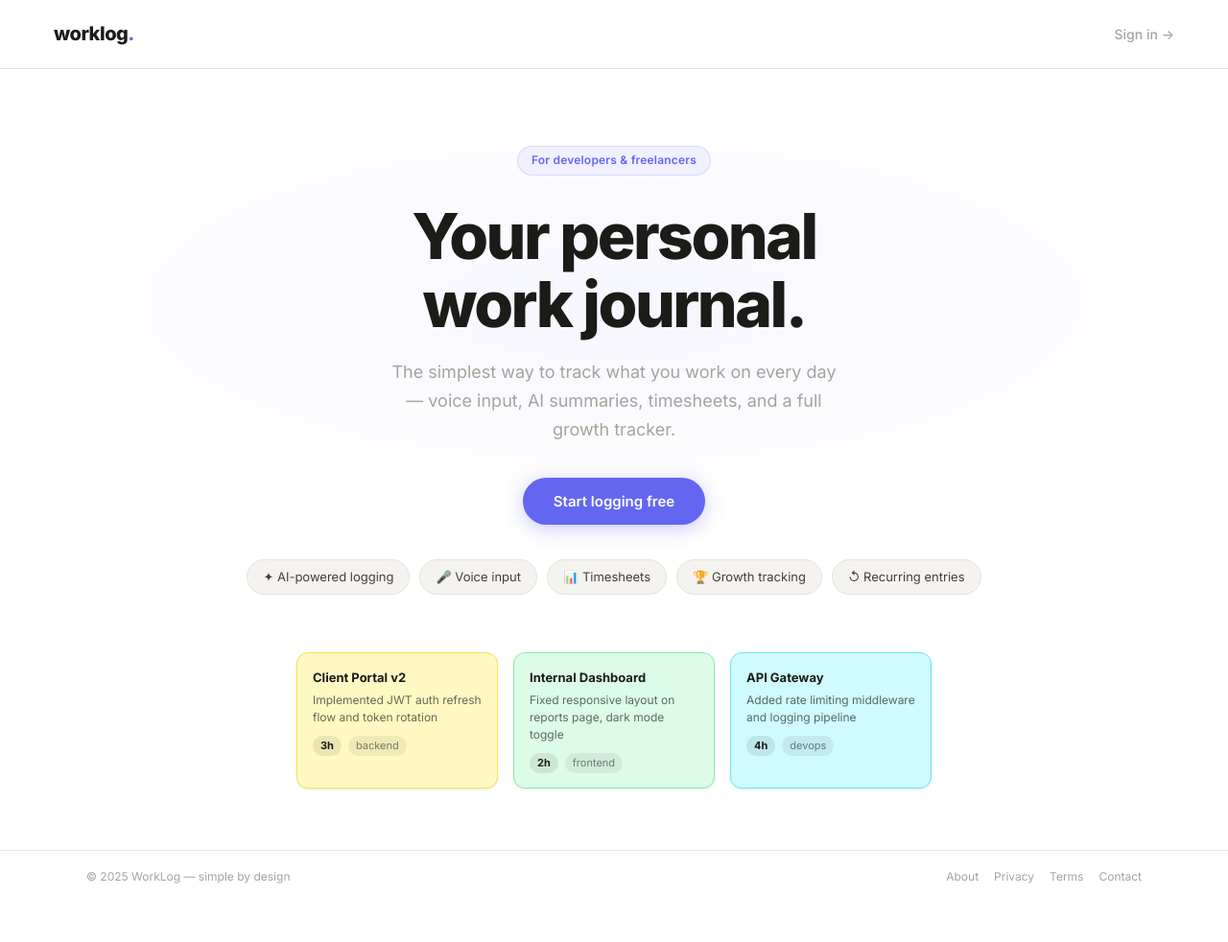
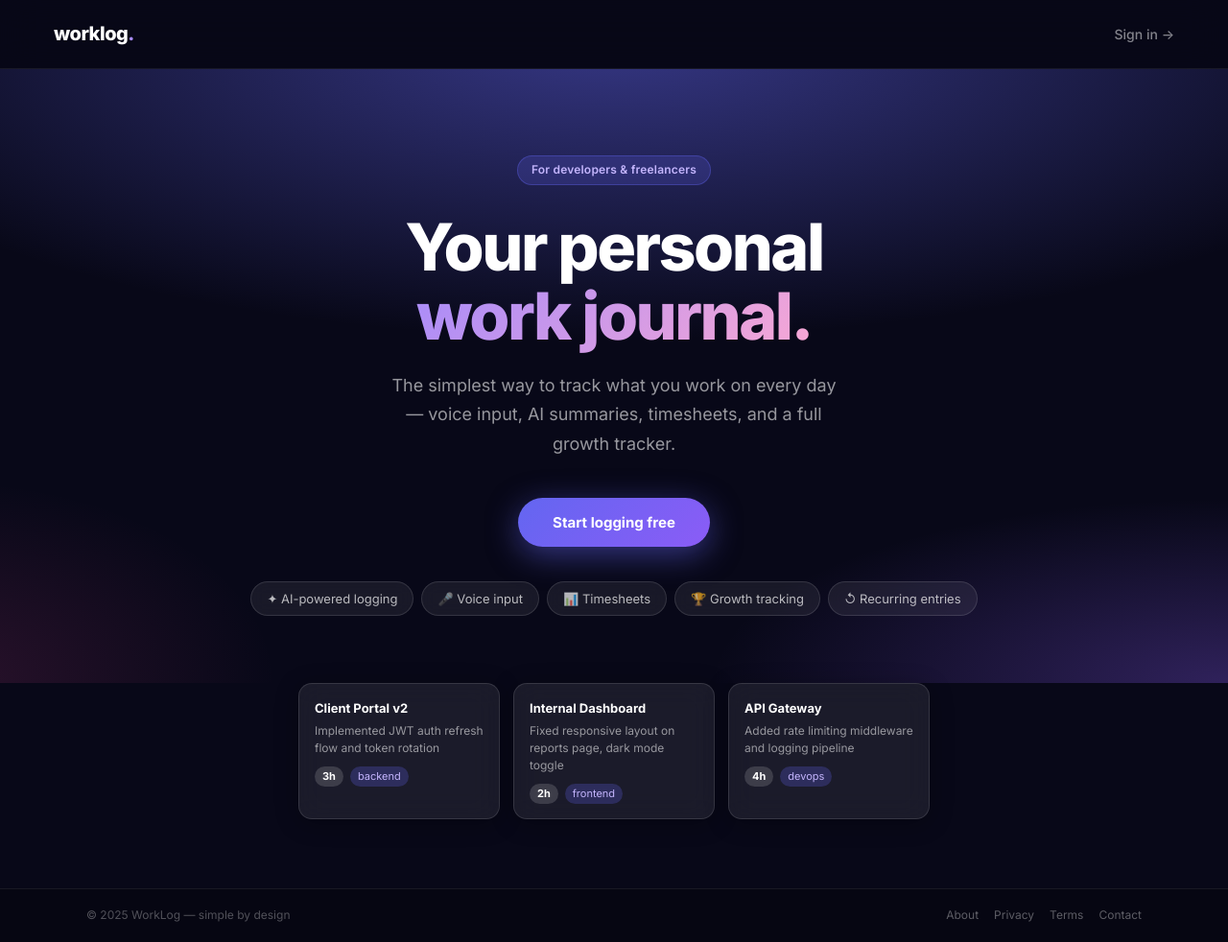
Before and after one commit to zaintahir5121/ZainPortfolio, an ASP.NET Core app: page / in a window 1280 px wide. Shown: the whole page at 96% size. Before the commit the page ends 921 px from the top, so only its background shows below. Run offline with ASP.NET Core 8, Linux system fonts and the light colour scheme; the project's own start-up code is not run, and a stand-in starts its controllers and pages; some libraries are stand-ins or nearby versions.

Commit message:
Redesign to 3D elevated design system
- Background: light lavender (#eeeeff) with fixed gradient mesh (indigo + purple)
- Top nav: glass morphism (backdrop-filter: blur 24px, tinted border + shadow)
- Cards: layered 3D shadows with indigo tint, lift + deepen on hover
- Capture bar: floating 3D shadow, glow on focus
- Capture submit button: gradient (indigo→purple) with glow shadow
- Landing page: dark hero (#080818) with aurora radial gradients
- Landing h1: gradient text ("work journal" → purple-to-pink gradient)
- Landing CTA: gradient button with deep glow shadow
- Feature pills: dark glass (backdrop-filter)
- Preview cards: dark glass cards on the hero
- Login page: dark gradient background, white card with deep elevation shadow
- Login button: gradient with hover glow
- Growth Hub panels: elevated 3D shadows
- Achievement/Learning/Experience cards: floating cards with hover lift
- btn-primary: gradient throughout
- All hover states: translateY(-4px) lift with deeper shadow

https://claude.ai/code/session_01FfSWPbQPnkAKWCutiknqef

```diff
--- a/worklog-mvc/Views/Home/Index.cshtml
+++ b/worklog-mvc/Views/Home/Index.cshtml
@@ -27,7 +27,7 @@
   <div class="l-hero">
     <div class="l-eyebrow">For developers &amp; freelancers</div>
 
-    <h1>Your personal<br>work journal.</h1>
+    <h1>Your personal<br><em>work journal.</em></h1>
 
     <p class="l-sub">
       The simplest way to track what you work on every day —
--- a/worklog-mvc/wwwroot/css/site.css
+++ b/worklog-mvc/wwwroot/css/site.css
@@ -1,18 +1,18 @@
-/* WorkLog — minimal personal journal, top-nav layout */
+/* WorkLog — 3D elevated design */
 
 *, *::before, *::after { box-sizing: border-box; margin: 0; padding: 0; }
 
 :root {
-  --bg:        #f9f8f6;
+  --bg:        #eeeeff;
   --white:     #ffffff;
-  --surface:   #f4f3f0;
-  --text:      #1c1b18;
-  --text-2:    #44403c;
-  --muted:     #a8a29e;
-  --faint:     #ede9e4;
-  --line:      #e7e3dc;
+  --surface:   #e8e8ff;
+  --text:      #0f0e2a;
+  --text-2:    #3b3a5c;
+  --muted:     #8888aa;
+  --faint:     #e4e4ff;
+  --line:      #dddeff;
   --accent:    #6366f1;
-  --accent-bg: rgba(99,102,241,.08);
+  --accent-bg: rgba(99,102,241,.1);
   --accent-2:  #8b5cf6;
   --red:       #ef4444;
   --c0: #fef9c3; --c0b: #fde047;
@@ -22,13 +22,29 @@
   --c4: #ede9fe; --c4b: #c4b5fd;
   --c5: #fce7f3; --c5b: #f9a8d4;
   --c6: #ffedd5; --c6b: #fdba74;
-  --r: 8px;
+  --r: 10px;
   --font: 'Inter', -apple-system, BlinkMacSystemFont, sans-serif;
-  --sh-sm: 0 1px 3px rgba(0,0,0,.06),0 1px 2px rgba(0,0,0,.04);
-  --sh:    0 4px 16px rgba(0,0,0,.08),0 2px 4px rgba(0,0,0,.04);
+  --sh-sm: 0 1px 3px rgba(99,102,241,.07), 0 2px 8px rgba(99,102,241,.05);
+  --sh:    0 4px 20px rgba(99,102,241,.12), 0 2px 6px rgba(99,102,241,.06);
+  --sh-lg: 0 8px 40px rgba(99,102,241,.16), 0 2px 8px rgba(99,102,241,.08);
+  --sh-3d: 0 1px 2px rgba(0,0,0,.04),
+           0 4px 16px rgba(99,102,241,.1),
+           0 10px 32px rgba(99,102,241,.07),
+           0 0 0 1px rgba(99,102,241,.05);
+  --sh-3d-hover: 0 2px 4px rgba(0,0,0,.04),
+                 0 8px 28px rgba(99,102,241,.16),
+                 0 20px 52px rgba(99,102,241,.11),
+                 0 0 0 1px rgba(99,102,241,.07);
 }
 
-html, body { height:100%; font-family:var(--font); color:var(--text); background:var(--bg); font-size:14px; line-height:1.55; -webkit-font-smoothing:antialiased; }
+html, body {
+  height:100%; font-family:var(--font); color:var(--text);
+  background:var(--bg); font-size:14px; line-height:1.55; -webkit-font-smoothing:antialiased;
+  background-image:
+    radial-gradient(ellipse 70% 50% at -5% 0%, rgba(99,102,241,.12) 0%, transparent 60%),
+    radial-gradient(ellipse 60% 50% at 105% 100%, rgba(139,92,246,.09) 0%, transparent 55%);
+  background-attachment:fixed;
+}
 a { color:inherit; text-decoration:none; }
 button { font-family:var(--font); cursor:pointer; }
 .hidden { display:none !important; }
@@ -289,34 +310,51 @@ button { font-family:var(--font); cursor:pointer; }
 @keyframes fadeup { from { transform:translateY(10px); opacity:0; } to { transform:translateY(0); opacity:1; } }
 
 /* ═══ LANDING ═══ */
-.landing { min-height:100vh; display:flex; flex-direction:column; background:var(--white); }
-.l-nav { display:flex; align-items:center; justify-content:space-between; padding:20px 56px; border-bottom:1px solid var(--line); }
-.l-logo { font-size:20px; font-weight:800; letter-spacing:-.5px; }
-.l-logo span { color:var(--accent); }
-.l-signin { font-size:14px; font-weight:500; color:var(--muted); transition:color .12s; }
-.l-signin:hover { color:var(--text); }
-.l-hero { flex:1; display:flex; flex-direction:column; align-items:center; justify-content:center; text-align:center; padding:80px 24px 60px; background:radial-gradient(ellipse 70% 50% at 50% 40%, rgba(99,102,241,.06) 0%, transparent 70%); }
-.l-eyebrow { display:inline-flex; align-items:center; gap:6px; background:var(--accent-bg); color:var(--accent); border:1px solid rgba(99,102,241,.18); border-radius:99px; padding:5px 14px; font-size:12px; font-weight:600; margin-bottom:28px; letter-spacing:.2px; }
-.l-hero h1 { font-size:clamp(38px,5.5vw,66px); font-weight:800; letter-spacing:-2.5px; line-height:1.08; margin-bottom:20px; }
-.l-hero h1 em { font-style:normal; color:var(--accent); }
-.l-sub { font-size:clamp(15px,2vw,18px); color:var(--muted); max-width:480px; margin:0 auto 36px; line-height:1.65; }
-.l-cta { display:inline-flex; align-items:center; gap:8px; background:var(--accent); color:white; padding:13px 32px; border-radius:99px; font-size:15px; font-weight:600; transition:all .15s; box-shadow:0 4px 20px rgba(99,102,241,.35); }
-.l-cta:hover { transform:translateY(-1px); box-shadow:0 8px 28px rgba(99,102,241,.42); }
-.l-pills { display:flex; gap:10px; flex-wrap:wrap; justify-content:center; margin-top:36px; }
-.pill { padding:7px 16px; border:1px solid var(--line); border-radius:99px; font-size:13px; background:var(--surface); color:var(--text-2); }
-.l-preview { display:flex; gap:16px; justify-content:center; padding:0 24px 64px; flex-wrap:wrap; }
-.p-card { border-radius:12px; border:1.5px solid rgba(0,0,0,.06); padding:15px 16px; width:210px; box-shadow:var(--sh-sm); }
-.p-card.p-c0{background:var(--c0);border-color:var(--c0b)} .p-card.p-c1{background:var(--c1);border-color:var(--c1b)} .p-card.p-c2{background:var(--c2);border-color:var(--c2b)}
-.p-proj { font-size:13px; font-weight:700; margin-bottom:5px; }
-.p-desc { font-size:12px; color:rgba(28,27,24,.65); line-height:1.5; margin-bottom:10px; }
+.landing { min-height:100vh; display:flex; flex-direction:column; background:#080818; }
+.l-nav {
+  display:flex; align-items:center; justify-content:space-between; padding:20px 56px;
+  background:rgba(8,8,24,.7); backdrop-filter:blur(20px); -webkit-backdrop-filter:blur(20px);
+  border-bottom:1px solid rgba(255,255,255,.07);
+}
+.l-logo { font-size:20px; font-weight:800; letter-spacing:-.5px; color:white; }
+.l-logo span { color:#a78bfa; }
+.l-signin { font-size:14px; font-weight:500; color:rgba(255,255,255,.5); transition:color .12s; }
+.l-signin:hover { color:white; }
+.l-hero {
+  flex:1; display:flex; flex-direction:column; align-items:center; justify-content:center;
+  text-align:center; padding:90px 24px 70px;
+  background:
+    radial-gradient(ellipse 100% 70% at 50% -5%, rgba(99,102,241,.5) 0%, transparent 70%),
+    radial-gradient(ellipse 70% 50% at 100% 100%, rgba(139,92,246,.3) 0%, transparent 60%),
+    radial-gradient(ellipse 50% 60% at -5% 100%, rgba(236,72,153,.15) 0%, transparent 55%);
+}
+.l-eyebrow { display:inline-flex; align-items:center; gap:6px; background:rgba(99,102,241,.2); color:#c4b5fd; border:1px solid rgba(99,102,241,.35); border-radius:99px; padding:5px 14px; font-size:12px; font-weight:600; margin-bottom:28px; letter-spacing:.2px; }
+.l-hero h1 { font-size:clamp(38px,5.5vw,68px); font-weight:800; letter-spacing:-2.5px; line-height:1.06; margin-bottom:22px; color:white; }
+.l-hero h1 em { font-style:normal; background:linear-gradient(135deg,#a78bfa,#f9a8d4); -webkit-background-clip:text; -webkit-text-fill-color:transparent; background-clip:text; }
+.l-sub { font-size:clamp(15px,2vw,18px); color:rgba(255,255,255,.58); max-width:480px; margin:0 auto 40px; line-height:1.7; }
+.l-cta { display:inline-flex; align-items:center; gap:8px; background:linear-gradient(135deg,#6366f1,#8b5cf6); color:white; padding:14px 36px; border-radius:99px; font-size:15px; font-weight:700; transition:all .18s; box-shadow:0 8px 32px rgba(99,102,241,.5), 0 2px 8px rgba(0,0,0,.3); }
+.l-cta:hover { transform:translateY(-2px); box-shadow:0 14px 44px rgba(99,102,241,.65), 0 4px 12px rgba(0,0,0,.3); }
+.l-pills { display:flex; gap:8px; flex-wrap:wrap; justify-content:center; margin-top:36px; }
+.pill { padding:7px 16px; border:1px solid rgba(255,255,255,.12); border-radius:99px; font-size:13px; background:rgba(255,255,255,.07); color:rgba(255,255,255,.7); backdrop-filter:blur(8px); }
+.l-preview { display:flex; gap:14px; justify-content:center; padding:0 24px 72px; flex-wrap:wrap; }
+.p-card { border-radius:14px; border:1px solid rgba(255,255,255,.12); padding:15px 16px; width:210px; background:rgba(255,255,255,.07); backdrop-filter:blur(14px); box-shadow:0 4px 24px rgba(0,0,0,.3); }
+.p-card.p-c0,.p-card.p-c1,.p-card.p-c2 { background:rgba(255,255,255,.08); border-color:rgba(255,255,255,.12); }
+.p-proj { font-size:13px; font-weight:700; color:white; margin-bottom:5px; }
+.p-desc { font-size:12px; color:rgba(255,255,255,.55); line-height:1.5; margin-bottom:10px; }
 .p-foot { display:flex; align-items:center; gap:7px; }
-.p-hrs { font-size:11px; font-weight:700; padding:2px 8px; border-radius:99px; background:rgba(0,0,0,.08); }
-.p-tag { font-size:11px; padding:2px 8px; border-radius:99px; background:rgba(0,0,0,.06); color:rgba(28,27,24,.55); }
-.l-footer { padding:18px 56px; border-top:1px solid var(--line); text-align:center; font-size:12px; color:var(--muted); }
+.p-hrs { font-size:11px; font-weight:700; padding:2px 8px; border-radius:99px; background:rgba(255,255,255,.15); color:white; }
+.p-tag { font-size:11px; padding:2px 8px; border-radius:99px; background:rgba(99,102,241,.25); color:#c4b5fd; }
+.l-footer { padding:18px 56px; border-top:1px solid rgba(255,255,255,.07); text-align:center; font-size:12px; color:rgba(255,255,255,.3); background:rgba(0,0,0,.25); }
 
 /* ═══ LOGIN ═══ */
-.login-page { min-height:100vh; display:flex; align-items:center; justify-content:center; background:var(--bg); padding:24px; background-image:radial-gradient(circle at 30% 20%,rgba(99,102,241,.06) 0%,transparent 50%),radial-gradient(circle at 70% 80%,rgba(139,92,246,.05) 0%,transparent 50%); }
-.login-card { background:var(--white); border:1px solid var(--line); border-radius:16px; padding:44px 40px; width:100%; max-width:400px; box-shadow:var(--sh); }
+.login-page {
+  min-height:100vh; display:flex; align-items:center; justify-content:center; padding:24px;
+  background:#080818;
+  background-image:
+    radial-gradient(ellipse 80% 60% at 30% 20%, rgba(99,102,241,.4) 0%, transparent 65%),
+    radial-gradient(ellipse 60% 50% at 80% 85%, rgba(139,92,246,.28) 0%, transparent 60%);
+}
+.login-card { background:var(--white); border:none; border-radius:20px; padding:44px 40px; width:100%; max-width:400px; box-shadow:0 4px 8px rgba(0,0,0,.15), 0 24px 80px rgba(0,0,0,.4), 0 0 0 1px rgba(255,255,255,.07); }
 .back-link { display:inline-flex; align-items:center; gap:4px; font-size:13px; color:var(--muted); margin-bottom:28px; transition:color .12s; }
 .back-link:hover { color:var(--text); }
 .login-logo { font-size:24px; font-weight:800; letter-spacing:-.5px; margin-bottom:4px; }
@@ -564,8 +602,8 @@ button { font-family:var(--font); cursor:pointer; }
 /* ═══ LANDING FOOTER LINKS ═══ */
 .l-footer .lf-inner { display:flex; justify-content:space-between; align-items:center; gap:16px; flex-wrap:wrap; max-width:1100px; margin:0 auto; }
 .lf-links { display:flex; gap:16px; }
-.lf-links a { font-size:12px; color:var(--muted); transition:color .12s; }
-.lf-links a:hover { color:var(--text); }
+.lf-links a { font-size:12px; color:rgba(255,255,255,.35); transition:color .12s; }
+.lf-links a:hover { color:rgba(255,255,255,.7); }
 
 /* ═══ PUBLIC LAYOUT ═══ */
 .pub-page { min-height:100vh; display:flex; flex-direction:column; background:var(--white); }
```
Also changed, not shown: other parts of worklog-mvc/wwwroot/css/site.css (+39 -34 lines).
